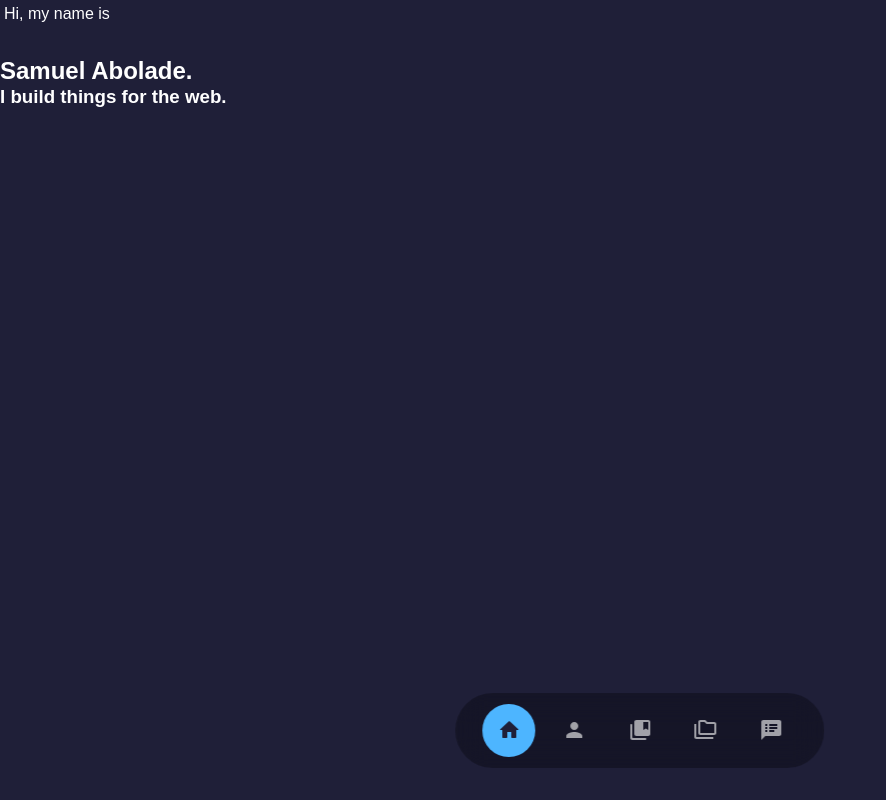
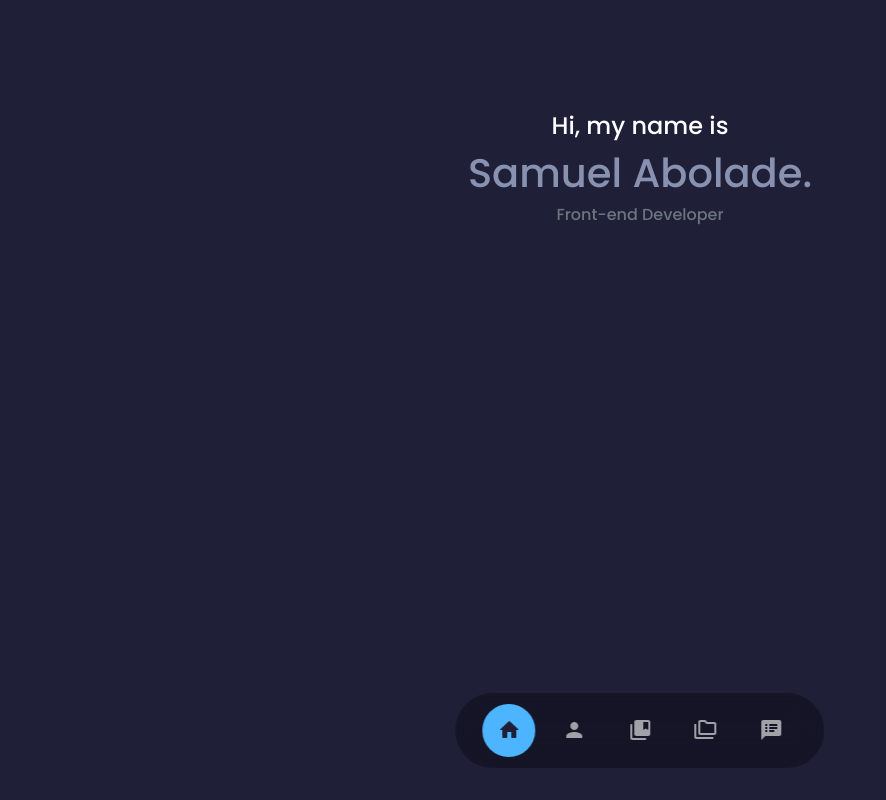
Before and after one commit to techie-sam/portfolio-v1, a React (Create React App) app: page / in a window 1280 px wide. Shown: the whole page, without its empty margins (0-886 px from the left). Built offline with nearby package versions, Linux system fonts and the light colour scheme.

Commit message:
Initialized project

```diff
--- a/public/index.html
+++ b/public/index.html
@@ -15,6 +15,7 @@
       user's mobile device or desktop. See https://developers.google.com/web/fundamentals/web-app-manifest/
     -->
     <link rel="manifest" href="%PUBLIC_URL%/manifest.json" />
+    <link href="https://cdn.jsdelivr.net/npm/bootstrap@5.3.0-alpha1/dist/css/bootstrap.min.css" rel="stylesheet" integrity="sha384-GLhlTQ8iRABdZLl6O3oVMWSktQOp6b7In1Zl3/Jr59b6EGGoI1aFkw7cmDA6j6gD" crossorigin="anonymous">
     <!--
 
       Notice the use of %PUBLIC_URL% in the tags above.
--- a/src/App.css
+++ b/src/App.css
@@ -1,42 +1,3 @@
-.App {
-  text-align: center;
-}
-
-.App-logo {
-  height: 40vmin;
-  pointer-events: none;
-}
-
-@media (prefers-reduced-motion: no-preference) {
-  .App-logo {
-    animation: App-logo-spin infinite 20s linear;
-  }
-}
-
-.App-header {
-  background-color: #282c34;
-  min-height: 100vh;
-  display: flex;
-  flex-direction: column;
-  align-items: center;
-  justify-content: center;
-  font-size: calc(10px + 2vmin);
-  color: white;
-}
-
-.App-link {
-  color: #61dafb;
-}
-
-@keyframes App-logo-spin {
-  from {
-    transform: rotate(0deg);
-  }
-  to {
-    transform: rotate(360deg);
-  }
-}
-
 @import url('https://fonts.googleapis.com/css2?family=Poppins:wght@300;400;500;600&display=swap');
 *{
     margin: 0;
@@ -49,26 +10,6 @@
 
 }
 
-:root{
-    --color-bg: #1f1f38;
-    --color-bg-variant: #2c2c6c;
-    --color-primary: #4db5ff;
-    --color-primary-variant: rgba(77, 181, 255, 0.4);
-    --color-white: #fff;
-    --color-light: rgba(255, 255, 255, 0.6);
-
-    --container-width-lg: 75%;
-    --container-width-md: 86%;
-    --container-width-sm: 90%;
-    --transition: all 400ms ease
-}
-
-html{
-    scroll-behavior: smooth;
-}
-::-webkit-scrollbar{
-    display: none;
-}
 body{
     font-family: 'Poppins', sans-serif;
     background: var(--color-bg);
--- a/src/components/Home.js
+++ b/src/components/Home.js
@@ -10,7 +10,7 @@ const StyledHeroSection = styled.section`
   }
 
   h1 {
-    margin: 0 0 30px 4px;
+    margin: 0 0 0px 4px;
     color: var(--green);
     font-family: var(--font-mono);
     font-size: clamp(var(--fz-sm), 5vw, var(--fz-md));
@@ -18,6 +18,9 @@ const StyledHeroSection = styled.section`
 
     @media (max-width: 480px) {
       margin: 0 0 20px 2px;
+    }
+    @media (min-width: 480px) {
+      margin: 90px 0 20px 2px;
     }
   }
 
@@ -37,15 +40,13 @@ const StyledHeroSection = styled.section`
 
 const Home = () => {
 
-    return (
-        <StyledHeroSection>
-            <CSSTransition classNames='fadeup' timeout={5}>
-                <h1 style={{ transitionDelay: 1000 }}>Hi, my name is</h1>
-            </CSSTransition>
-            <h2 className="big-heading">Samuel Abolade.</h2>
-            <h3 className="big-heading">I build things for the web.</h3>
-        </StyledHeroSection>
-    )
+  return (
+    <header className='col-8 m-auto text-center'>
+      <h4>Hi, my name is</h4>
+      <h1 className="mt-2">Samuel Abolade.</h1>
+      <h6 className="text-secondary">Front-end Developer</h6>
+    </header>
+  )
 }
 
 export default Home
--- a/src/index.css
+++ b/src/index.css
@@ -1,13 +1,62 @@
-body {
+@import url('https://fonts.googleapis.com/css2?family=Poppins:wght@300;400;500;600&display=swap');
+*{
   margin: 0;
-  font-family: -apple-system, BlinkMacSystemFont, 'Segoe UI', 'Roboto', 'Oxygen',
-    'Ubuntu', 'Cantarell', 'Fira Sans', 'Droid Sans', 'Helvetica Neue',
-    sans-serif;
-  -webkit-font-smoothing: antialiased;
-  -moz-osx-font-smoothing: grayscale;
+  padding: 0;
+  border: 0;
+  box-sizing: border-box;
+  outline: 0;
+  list-style: none;
+  text-decoration: none;
 }
 
-code {
-  font-family: source-code-pro, Menlo, Monaco, Consolas, 'Courier New',
-    monospace;
+body{
+  font-family: 'Poppins', sans-serif;
+  background: var(--color-bg);
+  color: var(--color-white);
+  line-height: 1.7rem;
 }
+
+:root{
+  --color-bg: #1f1f38;
+  --color-bg-variant: #2c2c6c;
+  --slate: #8892b0;
+  --color-primary: #4db5ff;
+  --color-primary-variant: rgba(77, 181, 255, 0.4);
+  --color-white: #fff;
+  --color-light: rgba(255, 255, 255, 0.6);
+
+  --container-width-lg: 75%;
+  --container-width-md: 86%;
+  --container-width-sm: 90%;
+  --transition: all 400ms ease
+}
+
+
+html{
+  scroll-behavior: smooth;
+}
+::-webkit-scrollbar {
+  width: 10px;
+}
+::-webkit-scrollbar-track {
+  background: var(--color-bg);
+}
+::-webkit-scrollbar-thumb {
+  background-color: var(--color-bg-variant);
+  border: 3px solid var(--color-bg-variant);
+  border-radius: 10px;
+}
+
+h1{
+  font-size: 2.5rem;
+  color: var(--slate)
+}
+h1,h2,h3,h4,h5{
+  font-weight: 500;
+
+}
+header{
+  height: 100vh;
+  padding-top: 7rem;
+  overflow: hidden;
+}
```
